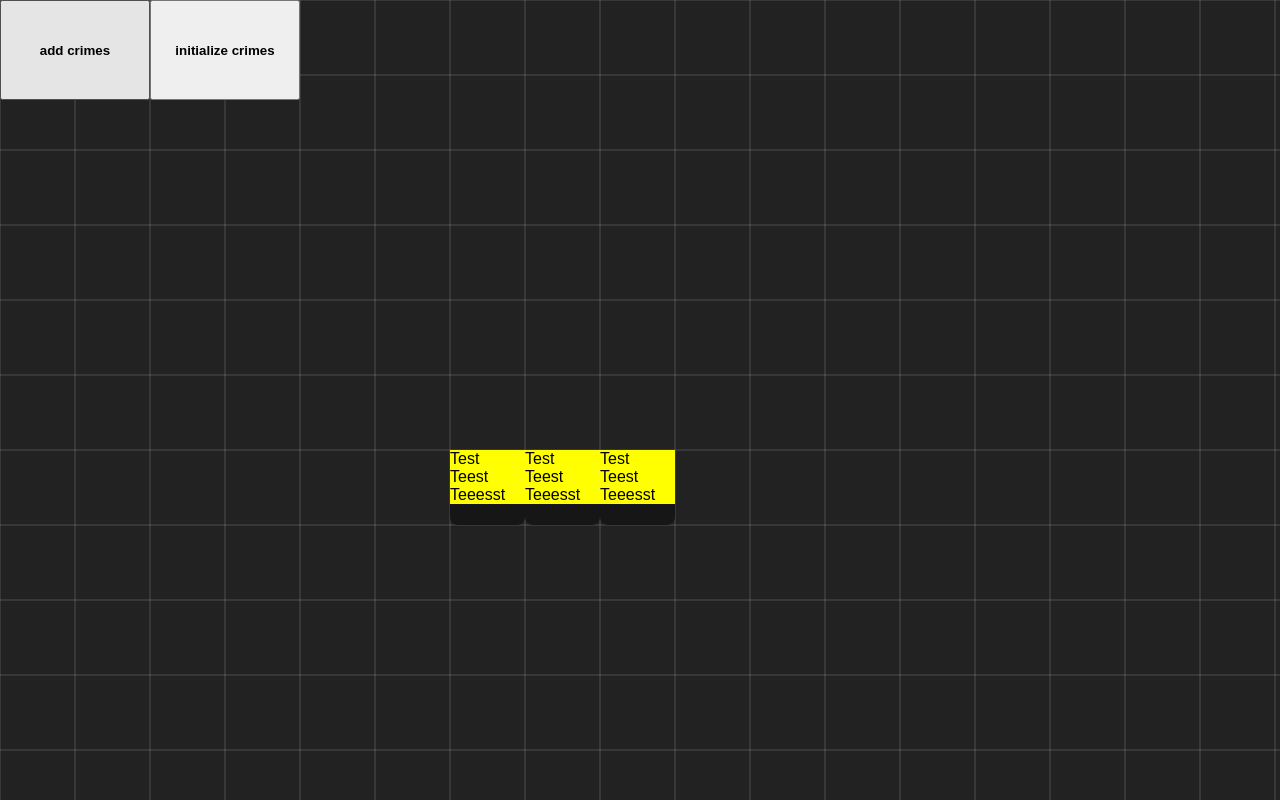
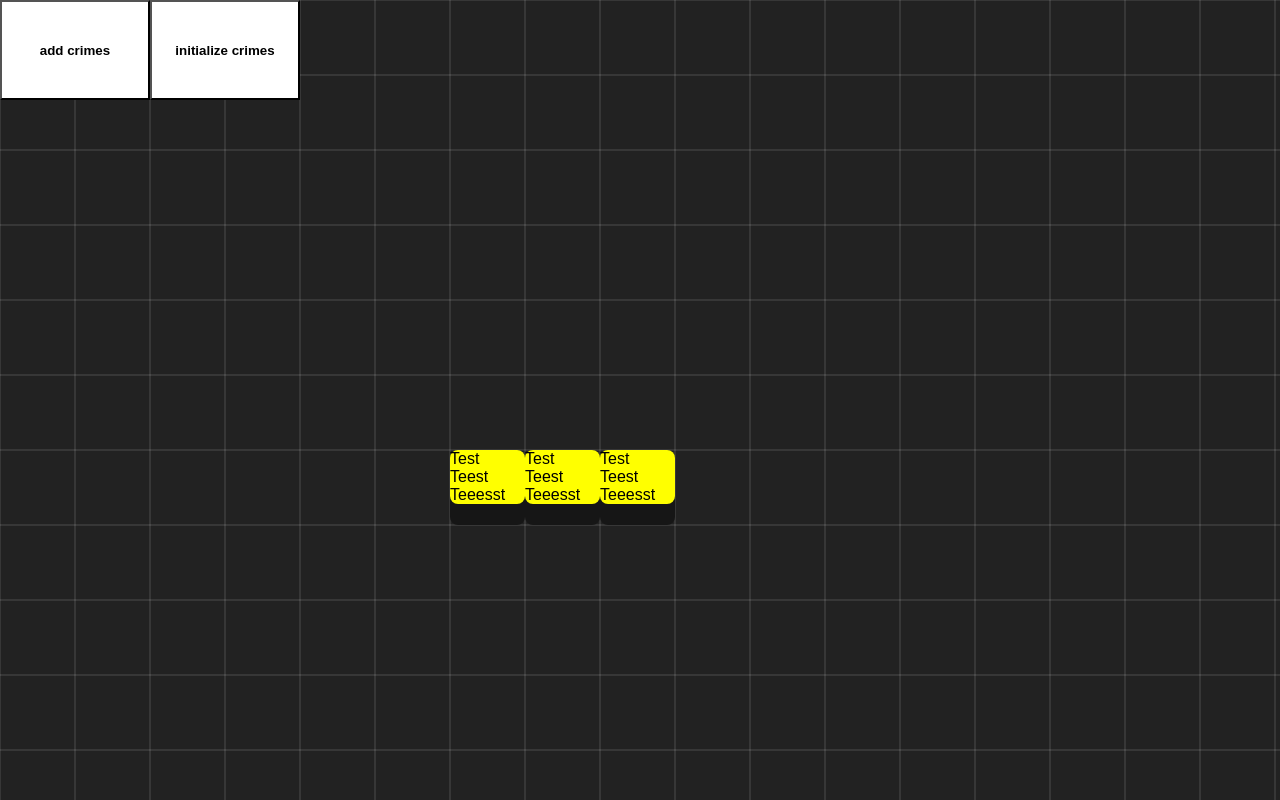
Before and after one commit to maksiksq/old-Lirith-archive, a Nuxt app: page / in a window 1280 px wide. Built offline with nearby package versions, Linux system fonts and the light colour scheme.

Commit message:
made buttons bearable

```diff
--- a/components/Shelf.vue
+++ b/components/Shelf.vue
@@ -60,7 +60,7 @@ onMounted(() => {
   .shelf {
     position: absolute;
     background-color: #161616;
-    border-radius: 0 0 8px 8px;
+    border-radius: 8px;
 
     width: 75px;
     height: 75px;
@@ -76,7 +76,17 @@ onMounted(() => {
         cursor: grab;
         user-select: none;
       }
+
+      .shelf-item:nth-child(1) {
+        border-radius: 8px 8px 0 0;
+      }
+
+      .shelf-item:last-child {
+        border-radius: 0 0 8px 8px;
+      }
     }
+
+
   }
 }
 </style>
--- a/pages/index.vue
+++ b/pages/index.vue
@@ -228,15 +228,16 @@ onMounted(async () => {
 
 
 <template>
+  <div class="buttonWrap">
+    <button @click="handleTest">add crimes</button>
+    <button @click="loadShelves">initialize crimes</button>
+  </div>
   <div class="grid-container" ref="grid"
        @mousedown="startPan"
        @wheel.prevent="zoom">
     <canvas ref="canvas"></canvas>
     <div ref="shelfElem" v-if="elem1Content" v-html="elem1Content"></div>
-    <div class="buttonWrap">
-      <button @click="handleTest">add crimes</button>
-      <button @click="loadShelves">initialize crimes</button>
-    </div>
+
 
     <!--    this used to say "time to reinvent grid" before i reinvented grid-->
     <Shelf v-for="shelf in shelfData" ref="shelves" :items="items"></Shelf>
@@ -249,7 +250,11 @@ onMounted(async () => {
 .buttonWrap {
   display: flex;
   position: absolute;
+  z-index: 99999;
   button {
+    cursor: pointer;
+
+    background-color: white;
     font-weight: bold;
     color: black;
     width: 150px;
```
